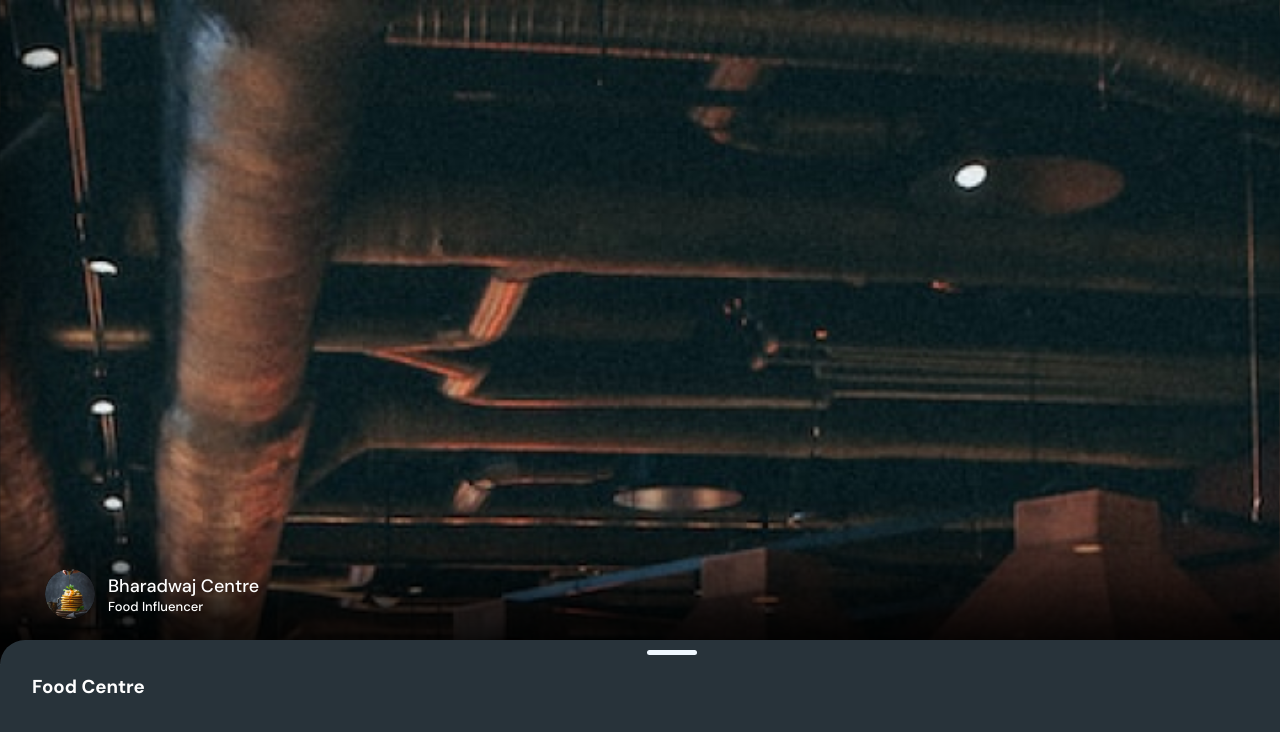
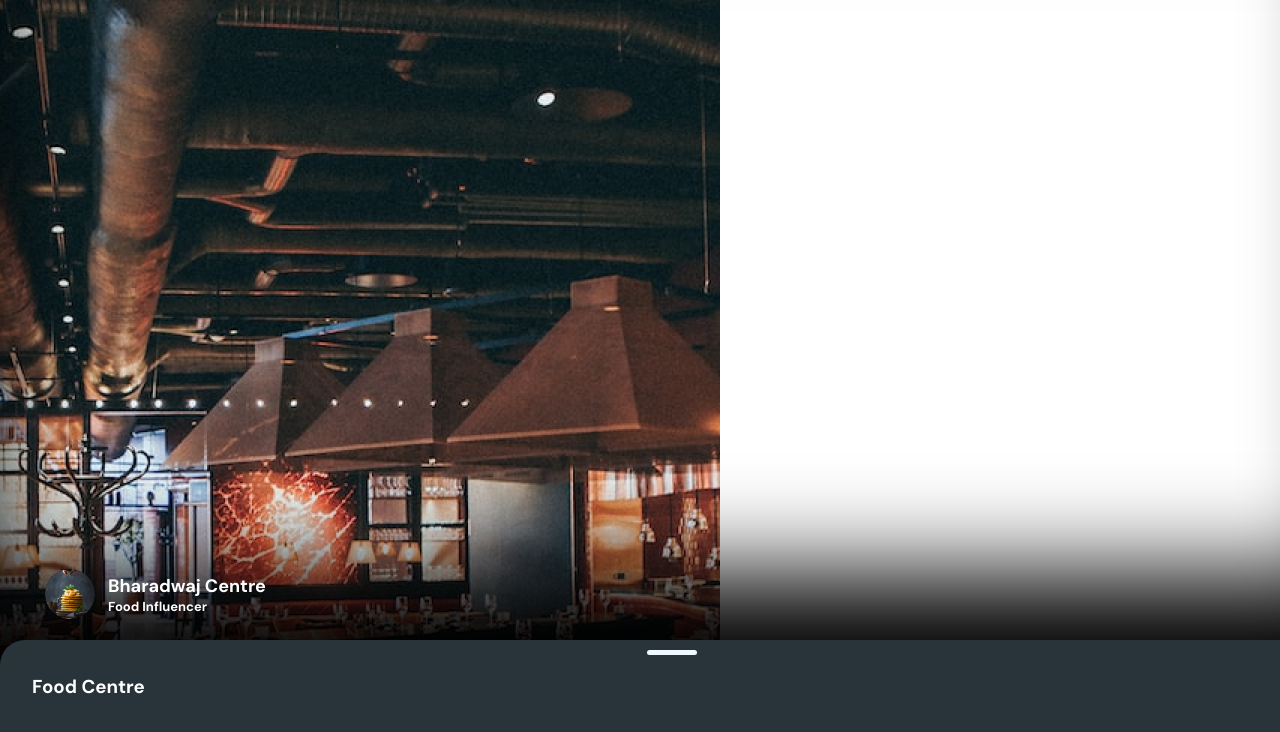
Before and after one commit to mohakgupt/food-centre, a Next.js app: page / in a window 1280 px wide. Shown: the top 732 px of the page. Built offline with nearby package versions, Linux system fonts and the light colour scheme.

Commit message:
modified

```diff
--- a/app/globals.css
+++ b/app/globals.css
@@ -3,7 +3,7 @@ body{
   padding: 0;
   background-image: url("../public/assets/bg.png");
   background-repeat: no-repeat;
-  background-size: cover;
+  /* background-size: cover; */
   color: white;
   background-attachment: fixed;
 }
@@ -16,7 +16,7 @@ body{
   box-shadow: 0 -100px 100px -10px #000000 inset;
 }
 .app-profile{
-  font-weight: 500;
+  font-weight: 700;
   padding: 1em;
   font-size: small;
 }
```
